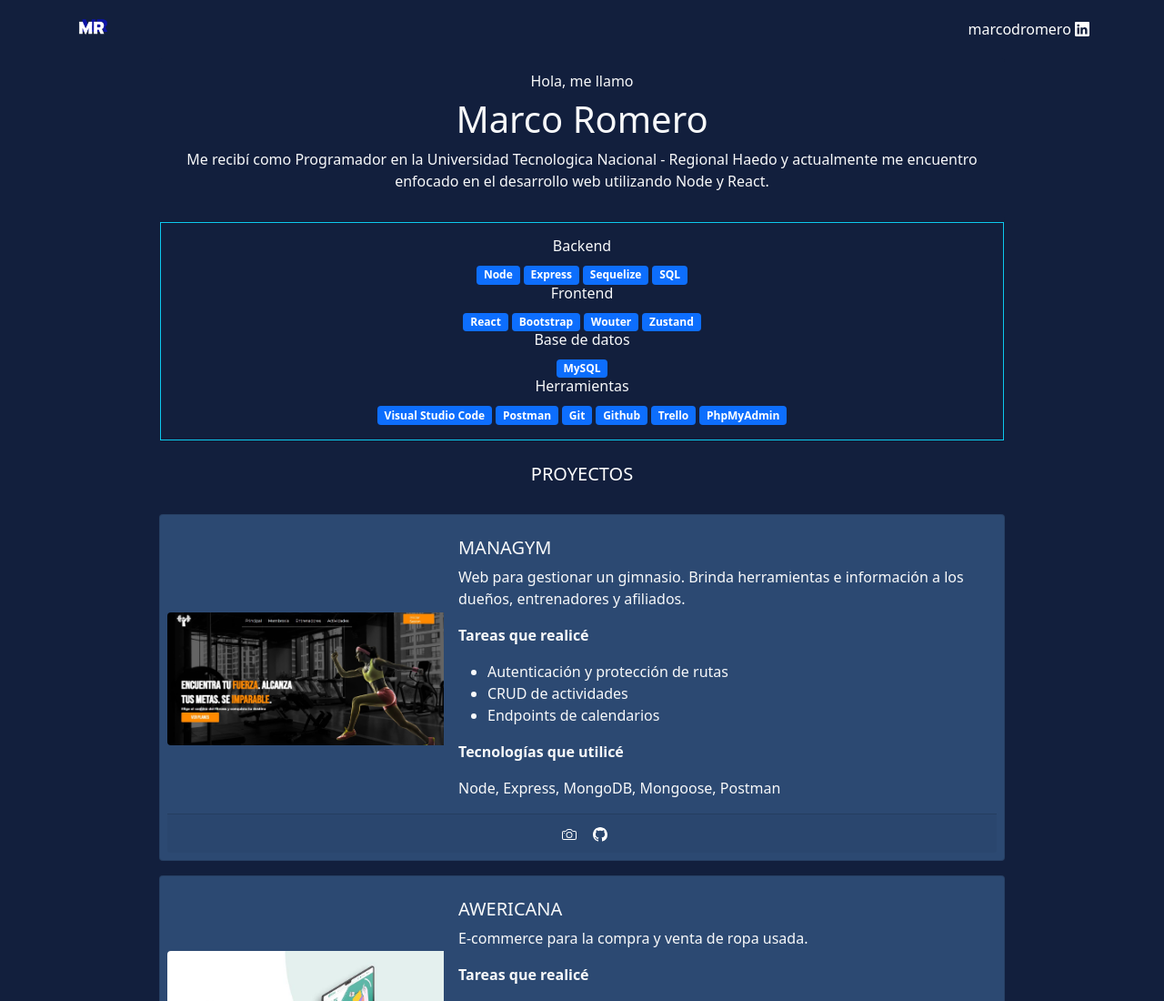
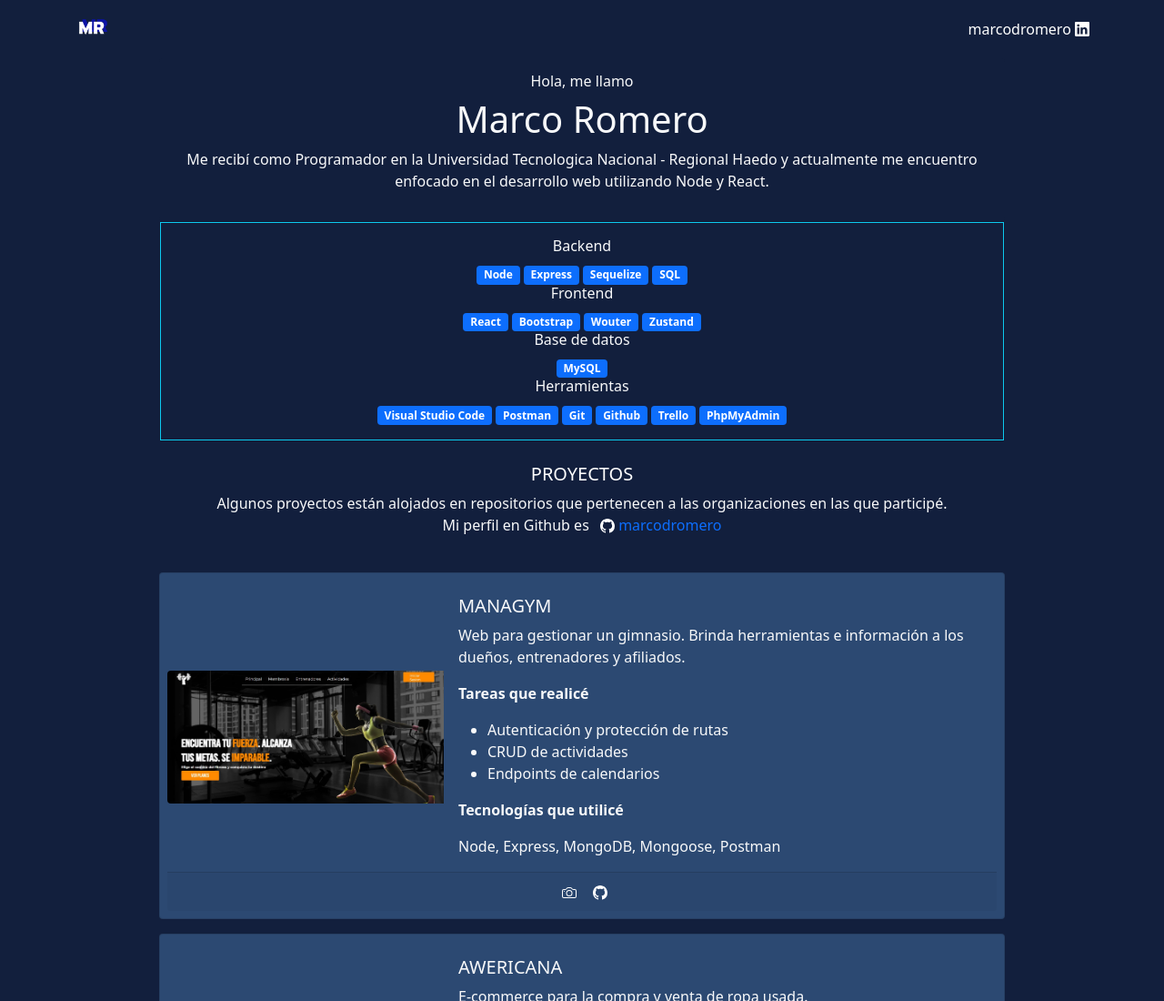
Before and after one commit to marcodromero/portfolio, a plain HTML site: page index.html in a window 1280 px wide. Shown: the top 1100 px of the page at 91% size. Drawn offline with nearby package versions, Linux system fonts and the light colour scheme.

Commit message:
Agregar links de redes

```diff
--- a/index.html
+++ b/index.html
@@ -24,10 +24,10 @@
 
           <ul class="navbar-nav ms-auto ">
             <li class="nav-item">
-              <p class=" text-white mb-0"> marcodromero  <span><svg xmlns="http://www.w3.org/2000/svg" width="16" height="16" fill="currentColor" class="bi bi-linkedin mb-1" viewBox="0 0 16 16">
+              <a href="https://www.linkedin.com/in/marcodromero" class=" text-white mb-0"> marcodromero  <span><svg xmlns="http://www.w3.org/2000/svg" width="16" height="16" fill="currentColor" class="bi bi-linkedin mb-1" viewBox="0 0 16 16">
                 <path d="M0 1.146C0 .513.526 0 1.175 0h13.65C15.474 0 16 .513 16 1.146v13.708c0 .633-.526 1.146-1.175 1.146H1.175C.526 16 0 15.487 0 14.854V1.146zm4.943 12.248V6.169H2.542v7.225h2.401zm-1.2-8.212c.837 0 1.358-.554 1.358-1.248-.015-.709-.52-1.248-1.342-1.248-.822 0-1.359.54-1.359 1.248 0 .694.521 1.248 1.327 1.248h.016zm4.908 8.212V9.359c0-.216.016-.432.08-.586.173-.431.568-.878 1.232-.878.869 0 1.216.662 1.216 1.634v3.865h2.401V9.25c0-2.22-1.184-3.252-2.764-3.252-1.274 0-1.845.7-2.165 1.193v.025h-.016a5.54 5.54 0 0 1 .016-.025V6.169h-2.4c.03.678 0 7.225 0 7.225h2.4z"/>
               </svg></span>
-              </p>
+            </a>
             </li>
           </ul>
 
@@ -84,6 +84,9 @@
         <div class="row text-center mt-4 mb-4">
           <div class="col">
             <h5 style="color:white ">PROYECTOS</h5>
+            <p class="text-light">Algunos proyectos están alojados en repositorios que pertenecen a las organizaciones en las que participé. <br> Mi perfil en Github es <a href="https://github.com/marcodromero/">  <svg xmlns="http://www.w3.org/2000/svg" width="16" height="16" fill="white" class="bi bi-github ms-2" viewBox="0 0 16 16">
+                            <path d="M8 0C3.58 0 0 3.58 0 8c0 3.54 2.29 6.53 5.47 7.59.4.07.55-.17.55-.38 0-.19-.01-.82-.01-1.49-2.01.37-2.53-.49-2.69-.94-.09-.23-.48-.94-.82-1.13-.28-.15-.68-.52-.01-.53.63-.01 1.08.58 1.23.82.72 1.21 1.87.87 2.33.66.07-.52.28-.87.51-1.07-1.78-.2-3.64-.89-3.64-3.95 0-.87.31-1.59.82-2.15-.08-.2-.36-1.02.08-2.12 0 0 .67-.21 2.2.82.64-.18 1.32-.27 2-.27.68 0 1.36.09 2 .27 1.53-1.04 2.2-.82 2.2-.82.44 1.1.16 1.92.08 2.12.51.56.82 1.27.82 2.15 0 3.07-1.87 3.75-3.65 3.95.29.25.54.73.54 1.48 0 1.07-.01 1.93-.01 2.2 0 .21.15.46.55.38A8.012 8.012 0 0 0 16 8c0-4.42-3.58-8-8-8z"/>
+                          </svg> marcodromero</a></p>
           </div>
         </div>
         <div class="row mb-4"  >
```
